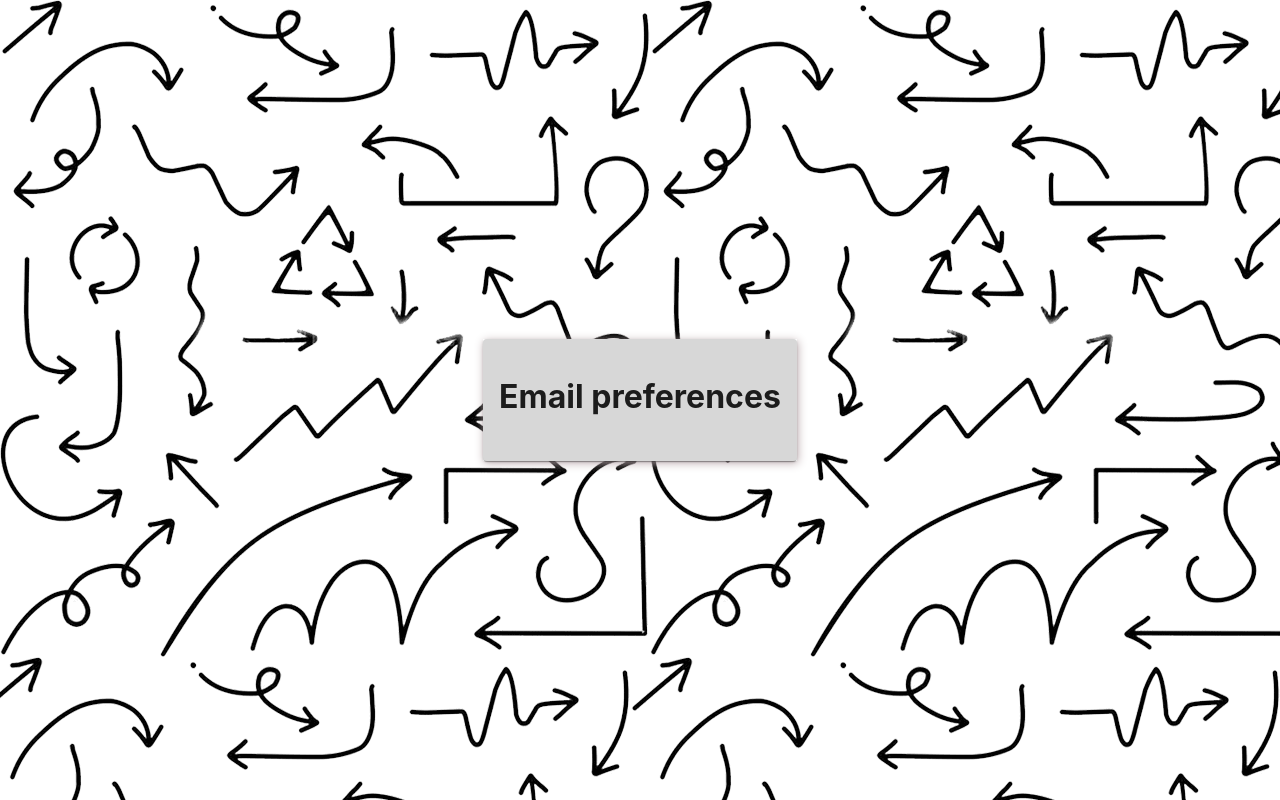
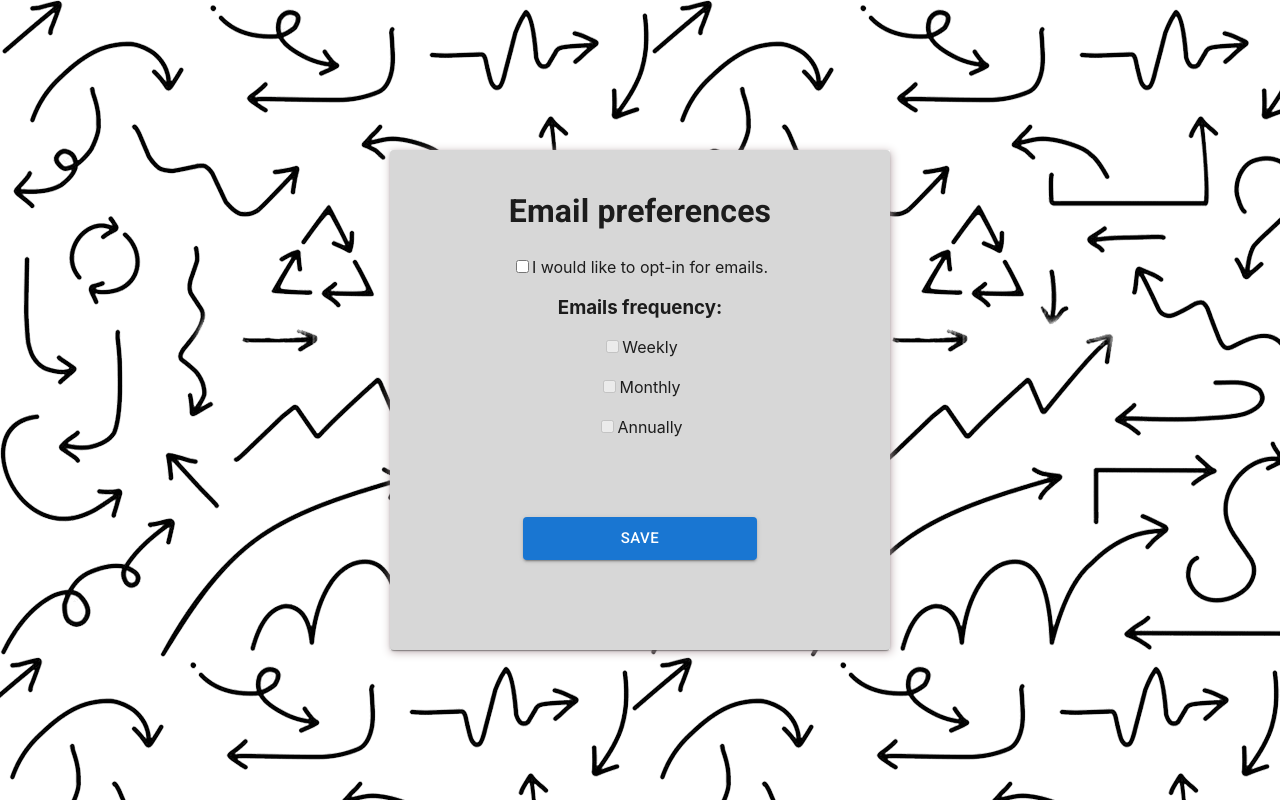
Before and after one commit to xSebo/e2s, a React (Create React App) app in the folder _spa/react-spa/: page /reports in a window 1280 px wide. Built offline with nearby package versions, Linux system fonts and the light colour scheme.

Commit message:
Finished implementation of reports page. No post request tho

```diff
--- a/_spa/react-spa/src/components/Reports.js
+++ b/_spa/react-spa/src/components/Reports.js
@@ -2,9 +2,11 @@ import React, {useEffect, useState} from 'react';
 import background from '../background.png';
 import Center from "./Center";
 import {
+    Button,
     Card,
-    CardContent
+    CardContent, Typography
 } from "@mui/material";
+import {DisabledByDefault} from "@mui/icons-material";
 
 const sectionStyle = {
     width: "100%",
@@ -17,13 +19,55 @@ const shadows = {
 };
 
 const Reports = () => {
+    const [isEnabled, setIsEnabled] = useState(false);
+    const handleChange = () => {
+        setIsEnabled(!isEnabled);
+    };
+
+    function handleClick(event){
+        console.log(event)
+    }
+
     return (
         <div style={sectionStyle}>
             <Center>
                 <div style={shadows}>
-                <Card style={{flex:1, backgroundColor:'#d7d7d7'}}>
+                <Card style={{width:"500px", height: "500px", backgroundColor:'#d7d7d7'}}>
                     <CardContent sx={{textAlign:'center'}}>
+                        <Typography>
                         <h1>Email preferences</h1>
+                        </Typography>
+
+                        <label>
+                            <input type="checkbox" checked={isEnabled} onChange={handleChange}/>
+                            I would like to opt-in for emails.
+                        </label>
+
+                        <h3>Emails frequency:</h3>
+
+                        <div onClick={handleClick}>
+                        <label>
+                            <input type="checkbox" disabled={!isEnabled} id="Weekly"/>
+                            Weekly
+                        </label><br/><br/>
+
+                        <label>
+                            <input type="checkbox" disabled={!isEnabled} id="Monthly"/>
+                            Monthly
+                        </label><br/><br/>
+
+                        <label>
+                            <input type="checkbox" disabled={!isEnabled} id="Annually"/>
+                            Annually
+                        </label> <br/><br/><br/><br/><br/>
+
+                        <Button
+                            type="submit"
+                            variant="contained"
+                            size="large"
+                            sx={{width: '50%'}}>Save
+                        </Button>
+                        </div>
                     </CardContent>
                 </Card>
                 </div>
```
